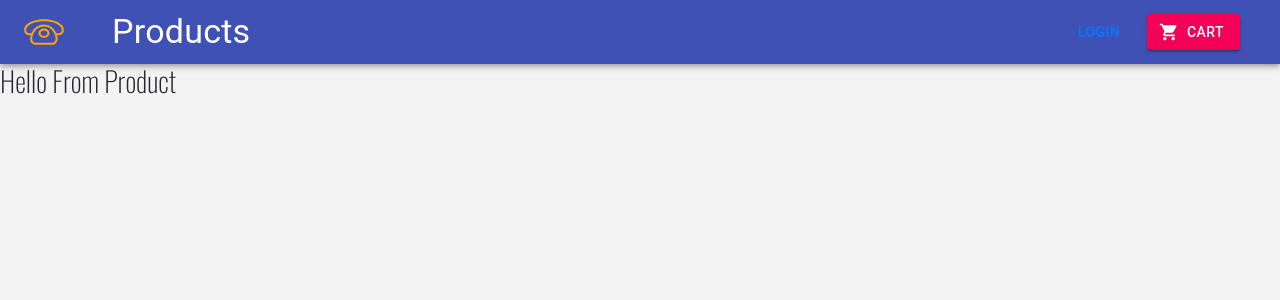
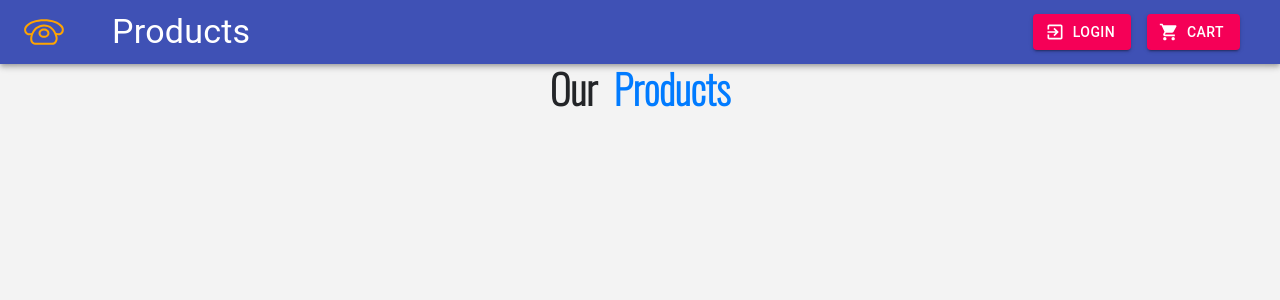
Before and after one commit to shahjigar556/e-commerce, a React (Create React App) app: page / in a window 1280 px wide. Shown: the top 300 px of the page. Built offline with nearby package versions, Linux system fonts and the light colour scheme.

Commit message:
developed the title

```diff
--- a/src/components/Navbar.js
+++ b/src/components/Navbar.js
@@ -5,7 +5,7 @@ import Toolbar from '@material-ui/core/Toolbar';
 import Typography from '@material-ui/core/Typography';
 import Button from '@material-ui/core/Button';
 import ShoppingCartIcon from '@material-ui/icons/ShoppingCart';
-
+import ExitToAppIcon from '@material-ui/icons/ExitToApp'
 
 import logo from '../logo.svg';
 import { Link } from 'react-router-dom';
@@ -14,6 +14,7 @@ import { Link } from 'react-router-dom';
 const useStyles = makeStyles((theme) => ({
   root: {
     flexGrow: 1,
+    width:'100%'
   },
   menuButton: {
     marginRight: theme.spacing(2),
@@ -22,6 +23,10 @@ const useStyles = makeStyles((theme) => ({
     flexGrow: 1,
   },
 }));
+const btnStyle={
+  cursor:'pointer',
+  textDecoration:'none'
+}
 
 export default function ButtonAppBar() {
   const classes = useStyles();
@@ -39,13 +44,13 @@ export default function ButtonAppBar() {
           </Typography>
           <div className="mr-3">
           <Link to='/login'>
-              <Button color="inherit">Login</Button>
+              <Button style={btnStyle}startIcon={<ExitToAppIcon />} variant="contained" color="secondary">Login</Button>
           </Link>
           </div>
 
           <div className="mr-3">
           <Link to='/cart'>
-             <Button startIcon={<ShoppingCartIcon/>} variant="contained" color="secondary">Cart</Button>
+             <Button style={btnStyle} startIcon={<ShoppingCartIcon/>} variant="contained" color="secondary">Cart</Button>
           </Link>
           </div>
         </Toolbar>
--- a/src/components/Product.js
+++ b/src/components/Product.js
@@ -1,9 +1,10 @@
 import React from 'react'
 
-export default function Product() {
+export default function Product(props) {
+    console.log("In products")
     return (
         <div>
-            <h3>Hello From Product</h3>
+            <h3>{props.product.id}</h3>
         </div>
     )
 }
--- /dev/null
+++ b/src/components/Title.js
@@ -0,0 +1,15 @@
+import React from 'react'
+
+export default function Title({name,title}) {
+    const DispStyle={
+     display:'inline'
+    }
+    return (
+        <div>
+            <div className="col-xs-10 text-center">
+               <h1 style={DispStyle} className="font-weight-bold text-capitalise">{name}</h1>
+               <h1 style={DispStyle} className="font-weight-bold text-primary text-capitalise ml-3">{title}</h1>
+            </div>
+        </div>
+    )
+}
--- a/src/views/ProductList.js
+++ b/src/views/ProductList.js
@@ -1,9 +1,18 @@
 import React from 'react'
 import Product from '../components/Product';
+import {useState,useEffect} from 'react';
+import {storeProducts} from '../data';
+import Grid from '@material-ui/core/Grid';
+import Title from '../components/Title';
 export default function ProductList() {
+    const [products,setProducts]=useState(storeProducts);// creating state of products
+    console.log(products);
     return (
-        <div>
-            <Product />
+     <div className="container">
+         <Title name="Our" title="Products" />
+        <div className='row'>
+
         </div>
+     </div>
     )
 }
```
